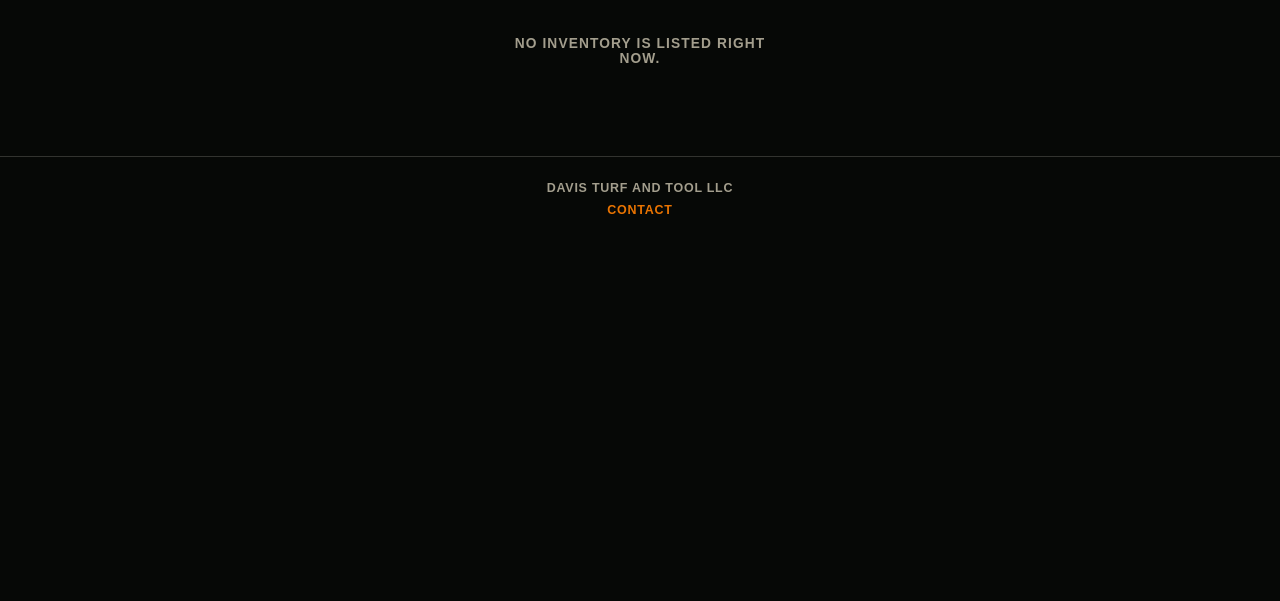
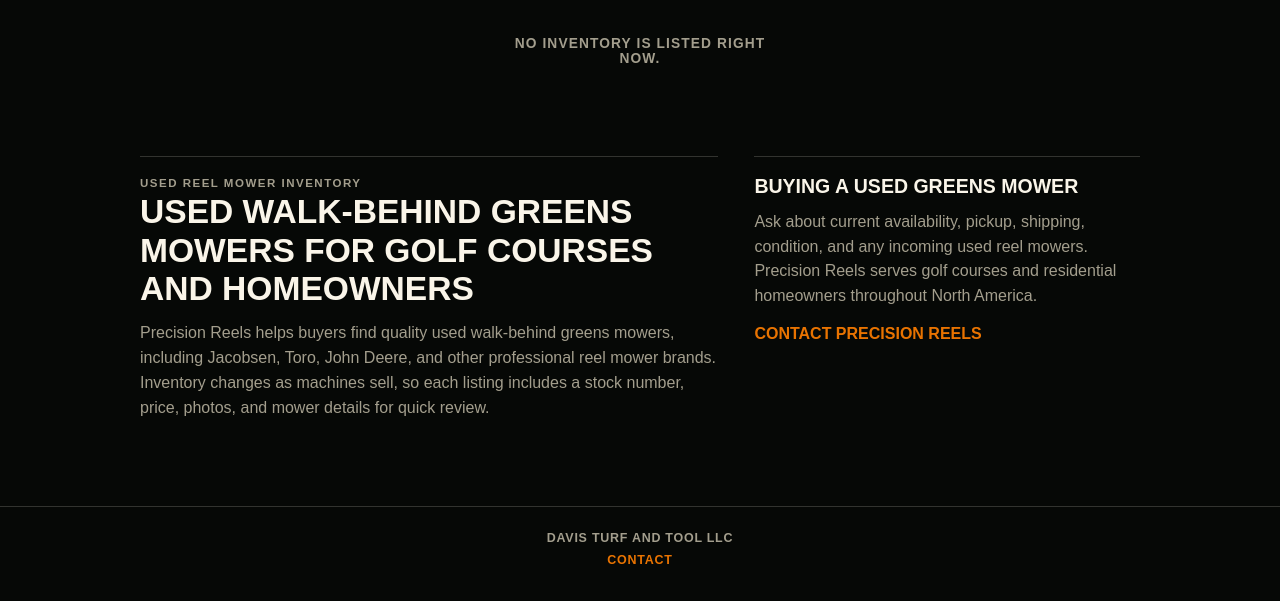
Before and after one commit to BrianACRM/precision-reels, a PHP site: page / in a window 1280 px wide. Shown: the part 442-1043 px from the top of the page. Before the commit the page ends 656 px from the top, so only its background shows below. Run offline with PHP 8.4, Linux system fonts and the light colour scheme; some libraries are stand-ins or nearby versions.

Commit message:
Improve search metadata and inventory schema

```diff
--- a/index.html
+++ b/index.html
@@ -3,11 +3,11 @@
   <head>
     <meta charset="utf-8" />
     <meta name="viewport" content="width=device-width, initial-scale=1" />
-    <title>Precision Reels | Used Walk-Behind Greens Mowers for Sale</title>
-    <meta name="description" content="Precision Reels sells quality used walk-behind greens mowers for golf courses and residential homeowners throughout North America." />
+    <title>Used Walk-Behind Greens Mowers for Sale | Precision Reels</title>
+    <meta name="description" content="Precision Reels sells quality used walk-behind greens mowers from Jacobsen, Toro, John Deere, and other greens mower brands for golf courses and homeowners across North America." />
     <link rel="canonical" href="https://precisionreels.com/" />
-    <meta property="og:title" content="Precision Reels | Used Walk-Behind Greens Mowers" />
-    <meta property="og:description" content="Quality used walk-behind greens mowers serving golf courses and residential homeowners throughout North America." />
+    <meta property="og:title" content="Used Walk-Behind Greens Mowers for Sale | Precision Reels" />
+    <meta property="og:description" content="Quality used walk-behind greens mowers from Jacobsen, Toro, John Deere, and other greens mower brands for golf courses and homeowners across North America." />
     <meta property="og:type" content="website" />
     <meta property="og:url" content="https://precisionreels.com/" />
     <meta property="og:image" content="https://precisionreels.com/assets/logo-1200.png" />
@@ -20,11 +20,38 @@
     <script type="application/ld+json">
       {
         "@context": "https://schema.org",
-        "@type": "Store",
+        "@type": ["Store", "LocalBusiness"],
         "name": "Precision Reels",
         "url": "https://precisionreels.com/",
         "email": "brandon@precisionreels.com",
-        "description": "Quality used walk-behind greens mowers for golf courses and residential homeowners throughout North America.",
+        "description": "Quality used walk-behind greens mowers from Jacobsen, Toro, John Deere, and other greens mower brands for golf courses and residential homeowners throughout North America.",
+        "areaServed": "North America",
+        "knowsAbout": [
+          "used reel mowers",
+          "walk-behind greens mowers",
+          "used greens mowers",
+          "Jacobsen reel mowers",
+          "Toro greens mowers",
+          "John Deere greens mowers"
+        ],
+        "hasOfferCatalog": {
+          "@type": "OfferCatalog",
+          "name": "Used walk-behind greens mower inventory",
+          "itemListElement": [
+            {
+              "@type": "OfferCatalog",
+              "name": "Used Jacobsen walk-behind greens mowers"
+            },
+            {
+              "@type": "OfferCatalog",
+              "name": "Used Toro walk-behind greens mowers"
+            },
+            {
+              "@type": "OfferCatalog",
+              "name": "Used John Deere walk-behind greens mowers"
+            }
+          ]
+        },
         "parentOrganization": {
           "@type": "Organization",
           "name": "Davis Turf and Tool LLC"
@@ -51,6 +78,23 @@
 
       <section class="inventory-grid is-loading" aria-label="Mower inventory">
         <p class="inventory-status">Loading inventory...</p>
+      </section>
+
+      <section class="seo-copy" aria-labelledby="usedGreensMowersTitle">
+        <div>
+          <p class="seo-kicker">Used reel mower inventory</p>
+          <h2 id="usedGreensMowersTitle">Used walk-behind greens mowers for golf courses and homeowners</h2>
+          <p>
+            Precision Reels helps buyers find quality used walk-behind greens mowers, including Jacobsen, Toro, John Deere, and other professional reel mower brands. Inventory changes as machines sell, so each listing includes a stock number, price, photos, and mower details for quick review.
+          </p>
+        </div>
+        <div>
+          <h3>Buying a used greens mower</h3>
+          <p>
+            Ask about current availability, pickup, shipping, condition, and any incoming used reel mowers. Precision Reels serves golf courses and residential homeowners throughout North America.
+          </p>
+          <a href="./contact.html">Contact Precision Reels</a>
+        </div>
       </section>
 
       <section class="detail-panel" id="details" aria-live="polite">
--- a/script.js
+++ b/script.js
@@ -25,6 +25,7 @@ async function initInventory() {
   }
 
   renderInventory(products);
+  injectInventoryStructuredData(products);
 }
 
 async function fetchLiveListings() {
@@ -185,6 +186,52 @@ function inquiryHref(product) {
   return `mailto:${contactEmail}?subject=${encodeURIComponent(subject)}&body=${encodeURIComponent(body)}`;
 }
 
+function injectInventoryStructuredData(items) {
+  const existing = document.querySelector("#inventoryStructuredData");
+  existing?.remove();
+  if (!items.length) return;
+
+  const data = {
+    "@context": "https://schema.org",
+    "@type": "ItemList",
+    name: "Used walk-behind greens mower inventory",
+    itemListElement: items.map((item, index) => ({
+      "@type": "ListItem",
+      position: index + 1,
+      item: {
+        "@type": "Product",
+        name: listingTitle(item),
+        brand: {
+          "@type": "Brand",
+          name: item.make || "Jacobsen"
+        },
+        category: "Used walk-behind greens mower",
+        sku: item.stock_number || undefined,
+        image: item.images?.[0]?.full || item.images?.[0]?.detail || undefined,
+        description: item.specs || item.note || "Used walk-behind greens mower available from Precision Reels.",
+        offers: {
+          "@type": "Offer",
+          price: numericPrice(item.price),
+          priceCurrency: "USD",
+          availability: "https://schema.org/InStock",
+          url: "https://precisionreels.com/"
+        }
+      }
+    }))
+  };
+
+  const script = document.createElement("script");
+  script.id = "inventoryStructuredData";
+  script.type = "application/ld+json";
+  script.textContent = JSON.stringify(data);
+  document.head.appendChild(script);
+}
+
+function numericPrice(value = "") {
+  const number = String(value).replace(/[^\d.]/g, "");
+  return number || undefined;
+}
+
 function listingTitle(product) {
   return `${product.make || "Jacobsen"} ${product.model} ${product.year}`.trim();
 }
--- a/sitemap.xml
+++ b/sitemap.xml
@@ -2,10 +2,14 @@
 <urlset xmlns="http://www.sitemaps.org/schemas/sitemap/0.9">
   <url>
     <loc>https://precisionreels.com/</loc>
+    <lastmod>2026-06-05</lastmod>
+    <changefreq>daily</changefreq>
     <priority>1.0</priority>
   </url>
   <url>
     <loc>https://precisionreels.com/contact.html</loc>
+    <lastmod>2026-06-05</lastmod>
+    <changefreq>monthly</changefreq>
     <priority>0.7</priority>
   </url>
 </urlset>
--- a/styles.css
+++ b/styles.css
@@ -143,6 +143,63 @@ img {
 
 .inventory-grid.is-loading {
   display: block;
+}
+
+.seo-copy {
+  display: grid;
+  gap: clamp(18px, 3vw, 36px);
+  grid-template-columns: minmax(0, 1.2fr) minmax(240px, 0.8fr);
+  margin: 0 auto;
+  max-width: 1120px;
+  padding: 0 clamp(20px, 5vw, 60px) clamp(50px, 7vw, 86px);
+  position: relative;
+  z-index: 2;
+}
+
+.seo-copy > div {
+  border-top: 1px solid var(--line);
+  padding-top: 18px;
+}
+
+.seo-kicker {
+  color: var(--orange);
+  font-size: 0.72rem;
+  font-weight: 900;
+  letter-spacing: 0.13em;
+  margin: 0 0 10px;
+  text-transform: uppercase;
+}
+
+.seo-copy h2,
+.seo-copy h3 {
+  color: var(--strong);
+  font-weight: 700;
+  letter-spacing: 0;
+  line-height: 1.15;
+  margin: 0 0 12px;
+  text-transform: uppercase;
+}
+
+.seo-copy h2 {
+  font-size: clamp(1.25rem, 2.8vw, 2.1rem);
+}
+
+.seo-copy h3 {
+  font-size: clamp(1rem, 1.8vw, 1.22rem);
+}
+
+.seo-copy p {
+  color: var(--muted);
+  line-height: 1.55;
+  margin: 0;
+}
+
+.seo-copy a {
+  color: var(--orange);
+  display: inline-block;
+  font-weight: 900;
+  margin-top: 16px;
+  text-transform: uppercase;
 }
 
 .inventory-status {
@@ -624,6 +681,10 @@ dd {
     justify-content: stretch;
   }
 
+  .seo-copy {
+    grid-template-columns: 1fr;
+  }
+
   .detail-panel {
     grid-template-columns: 1fr;
   }
```
Also changed, not shown: contact.html (+17 -2 lines).
